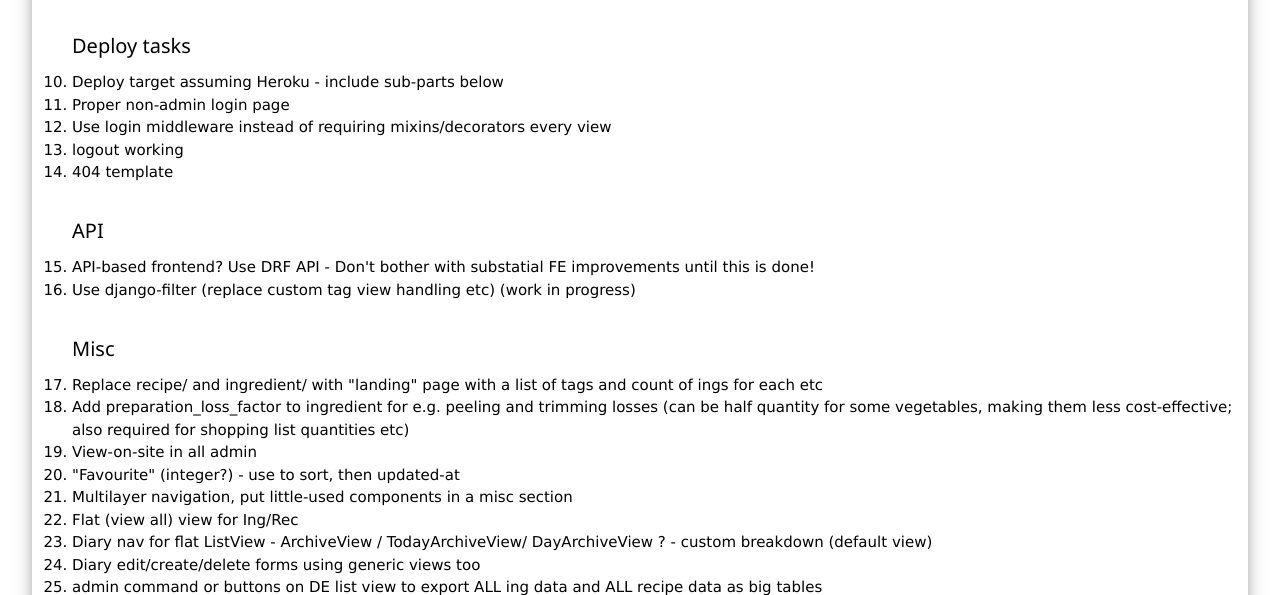
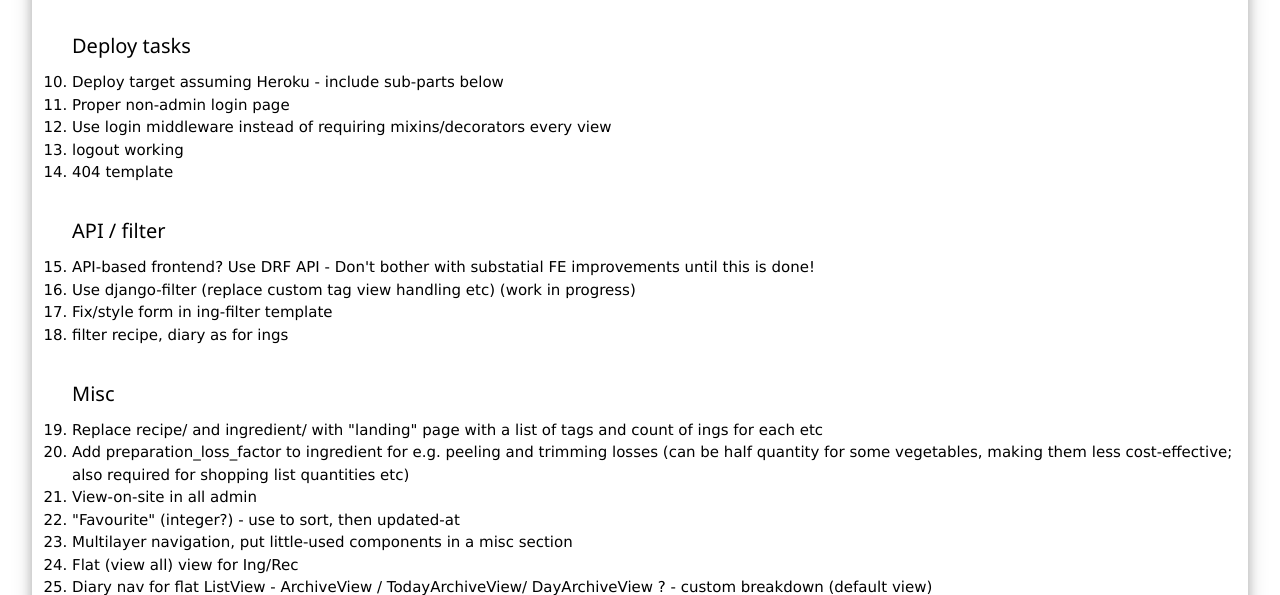
Before and after one commit to dylanleigh/PriceAndNutritionTrackingSystem, a Django app: page /about/ in a window 1280 px wide. Shown: the part 1421-2016 px from the top of the page. Run offline with Django 3.2, Linux system fonts and the light colour scheme; the visitor is signed in with stand-in values (Sample User, id 1); data that the repository does not hold is empty.

Commit message:
improved ing filter - only does specific fields. Still needs styling and more work

```diff
--- a/pants/ingredients/filters.py
+++ b/pants/ingredients/filters.py
@@ -7,9 +7,8 @@ class IngredientFilter(django_filters.FilterSet):
    class Meta:
       model = Ingredient
       fields = {
-         'tags': ['exact',]
+         'tags': ['exact',],
          'kilojoules':  ['lt', 'gt'],
       }
-      # FIXME: Tags needs to be tags__name ??
       # TODO: Updated at? Name?
       # TODO: Ndata stuff?
--- a/pants/ingredients/urls.py
+++ b/pants/ingredients/urls.py
@@ -2,7 +2,7 @@ from django.conf.urls import url
 from django_filters.views import FilterView
 
 from . import views
-from .models import Ingredient
+from .filters import IngredientFilter
 
 urlpatterns = [
    # /ingredients/   # TODO: Make a landing page?
@@ -26,7 +26,7 @@ urlpatterns = [
    # /ingredients/list/<args>/
    url(
       r'^list/$',
-      FilterView.as_view(model=Ingredient),
+      FilterView.as_view(filterset_class=IngredientFilter),
       name='ingredient-list',
    ),
 
--- a/pants/website/templates/website/about.html
+++ b/pants/website/templates/website/about.html
@@ -84,11 +84,13 @@
    <li>logout working</li>
    <li>404 template</li>
    <br>
-   <h4>API</h4>
+   <h4>API / filter</h4>
    <li>API-based frontend? Use DRF API - Don't bother with substatial FE
    improvements until this is done!</li>
    <li>Use django-filter (replace custom tag view handling etc) (work in
    progress)</li>
+   <li>Fix/style form in ing-filter template</li>
+   <li>filter recipe, diary as for ings</li>
    <br>
    <h4>Misc</h4>
    <li>Replace recipe/ and ingredient/ with "landing" page with a list
```
